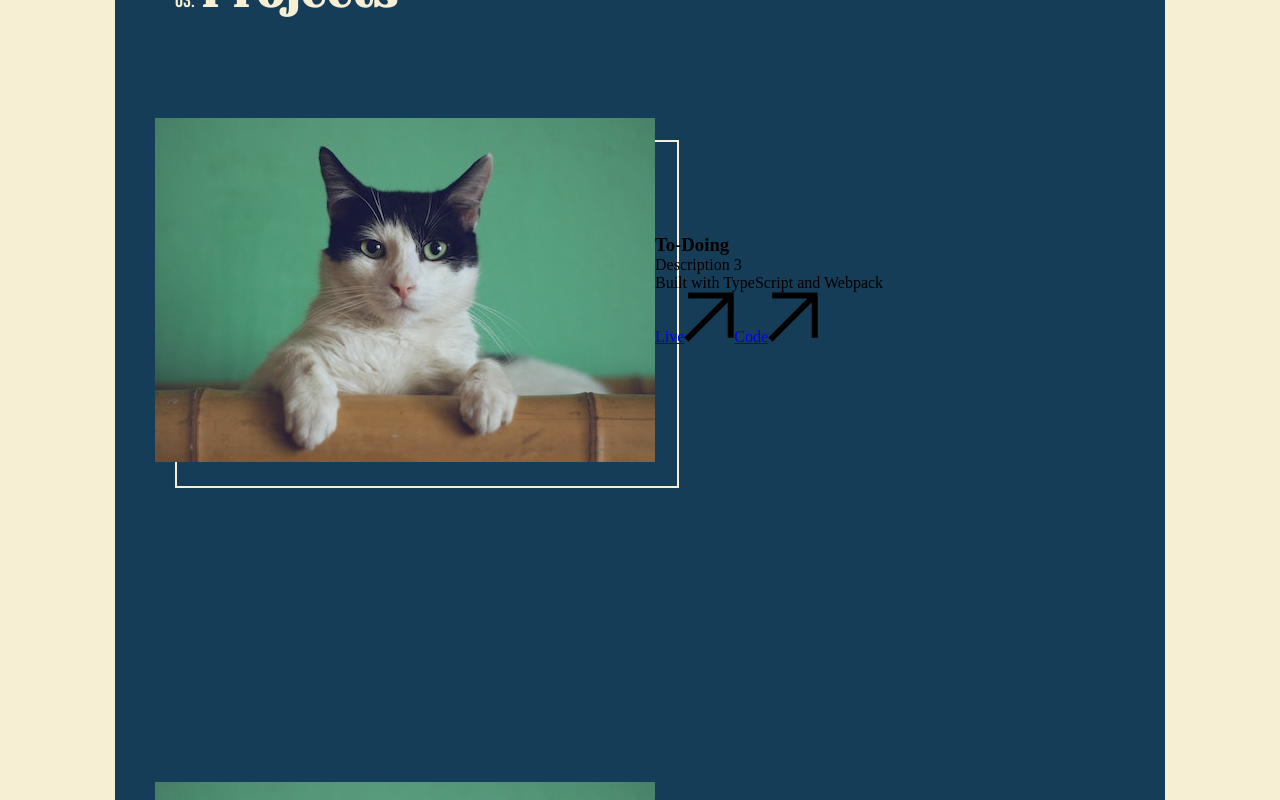
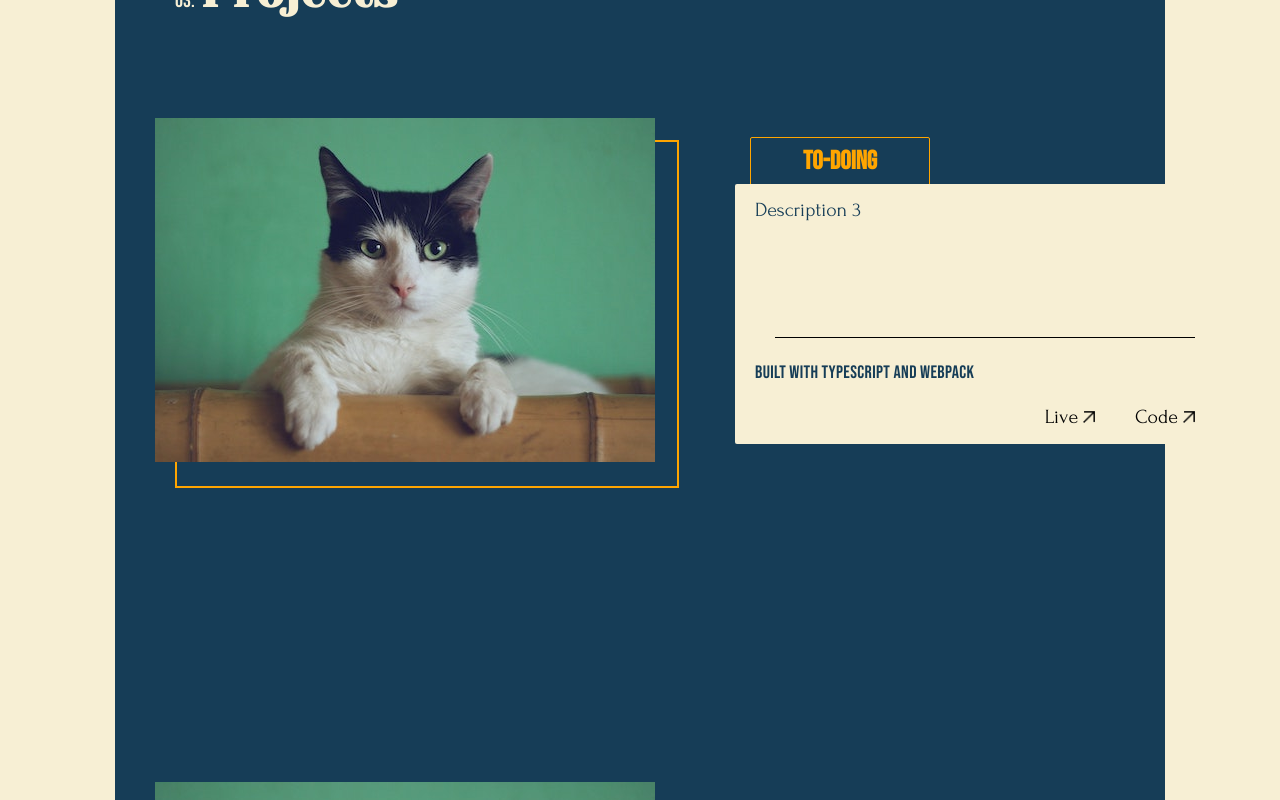
Before and after one commit to cynthem/portfolio, a React app: page / in a window 1280 px wide. Shown: the part 2540-3340 px from the top of the page. Built offline with nearby package versions, Linux system fonts and the light colour scheme; the HTML template or start-up script is replaced by a standard one.

Commit message:
Add project list layout and styles

```diff
--- a/src/sass/components/_Projects.scss
+++ b/src/sass/components/_Projects.scss
@@ -14,7 +14,7 @@
         display: flex;
         flex-direction: column;
         gap: 40vh;
-        margin: 100px 40px 0px;
+        margin: 100px 40px 40px;
     }
 }
 
@@ -24,12 +24,10 @@
     > img {
         box-shadow:
             22px 24px 0px 0px $color-navy,
-            24px 22px 0px 0px $color-beige,
-            24px 26px 0px 0px $color-beige,
-            20px 26px 0px 0px $color-beige;
+            24px 22px 0px 0px $color-orange,
+            24px 26px 0px 0px $color-orange,
+            20px 26px 0px 0px $color-orange;
     }
-}
-/*.project-container {
     .project-card {
         margin-left: 80px;
         > h3 {
@@ -40,21 +38,21 @@
             border-top-left-radius: 2px;
             border-top-right-radius: 2px;
             text-align: center;
-            border: 1px solid $color-mint;
-            color: $color-mint;
+            border: 1px solid $color-orange;
+            color: $color-orange;
             width: 180px;
         }
         .card-container {
-            background-color: $color-pink;
+            background-color: $color-beige;
             margin-top: -2px;
             height: 260px;
-            width: 480px;
+            width: 500px;
             border-radius: 2px;
             color: $color-navy;
             display: flex;
             flex-direction: column;
             justify-content: space-between;
-            padding: 15px;
+            padding: 15px 20px;
             .card-description {
                 font-family: $font-forum;
                 font-size: 20px;
@@ -65,7 +63,7 @@
                 margin: 0 20px;
             }
             .card-tools {
-                font-family: $font-migra-italic;
+                font-family: $font-bebas;
                 font-size: 18px;
                 letter-spacing: 0.02em;
             }
@@ -85,4 +83,4 @@
             }
         }
     }
-}*/
+}
```
Also changed, not shown: 1 other file (tests, documents, lock files or other folders).
